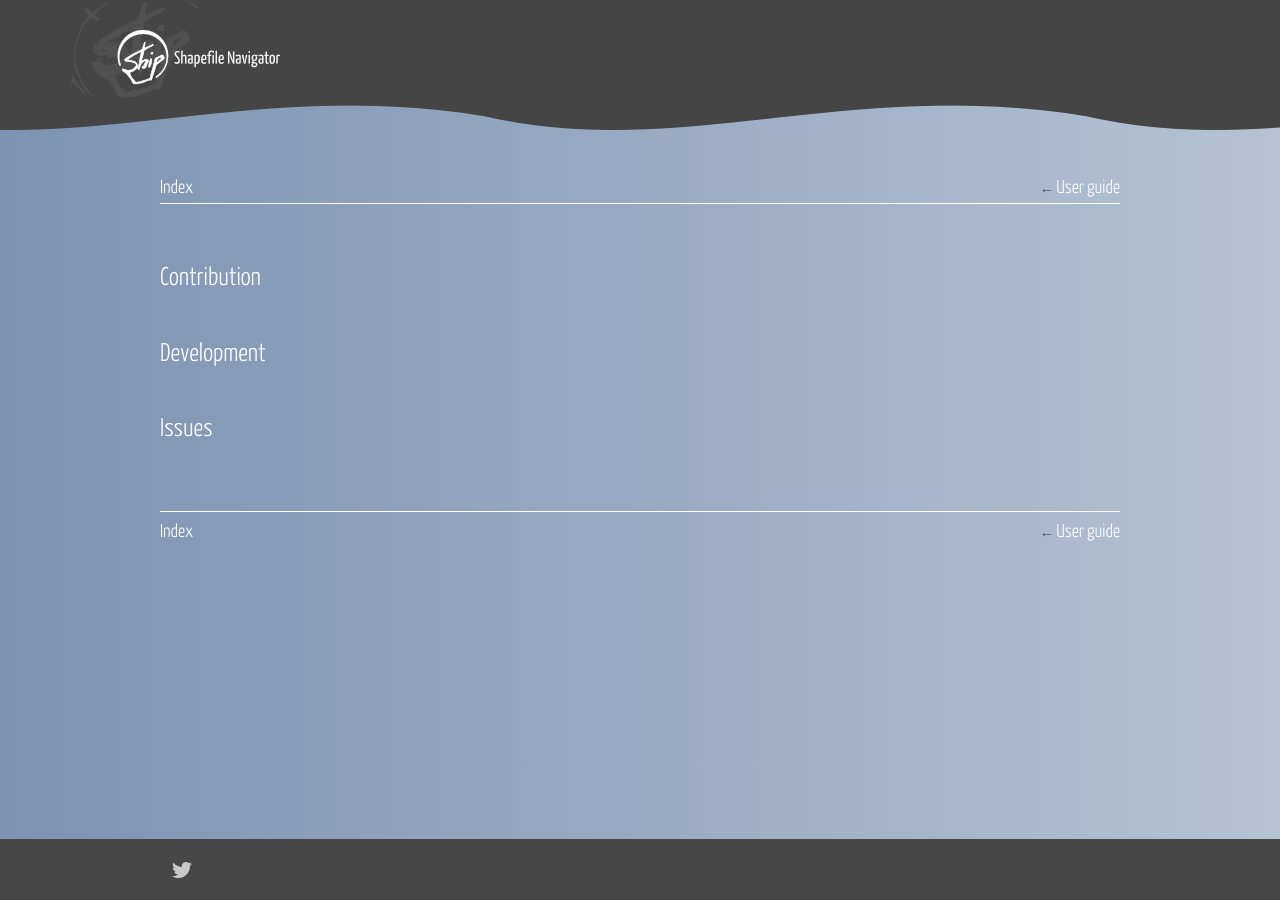
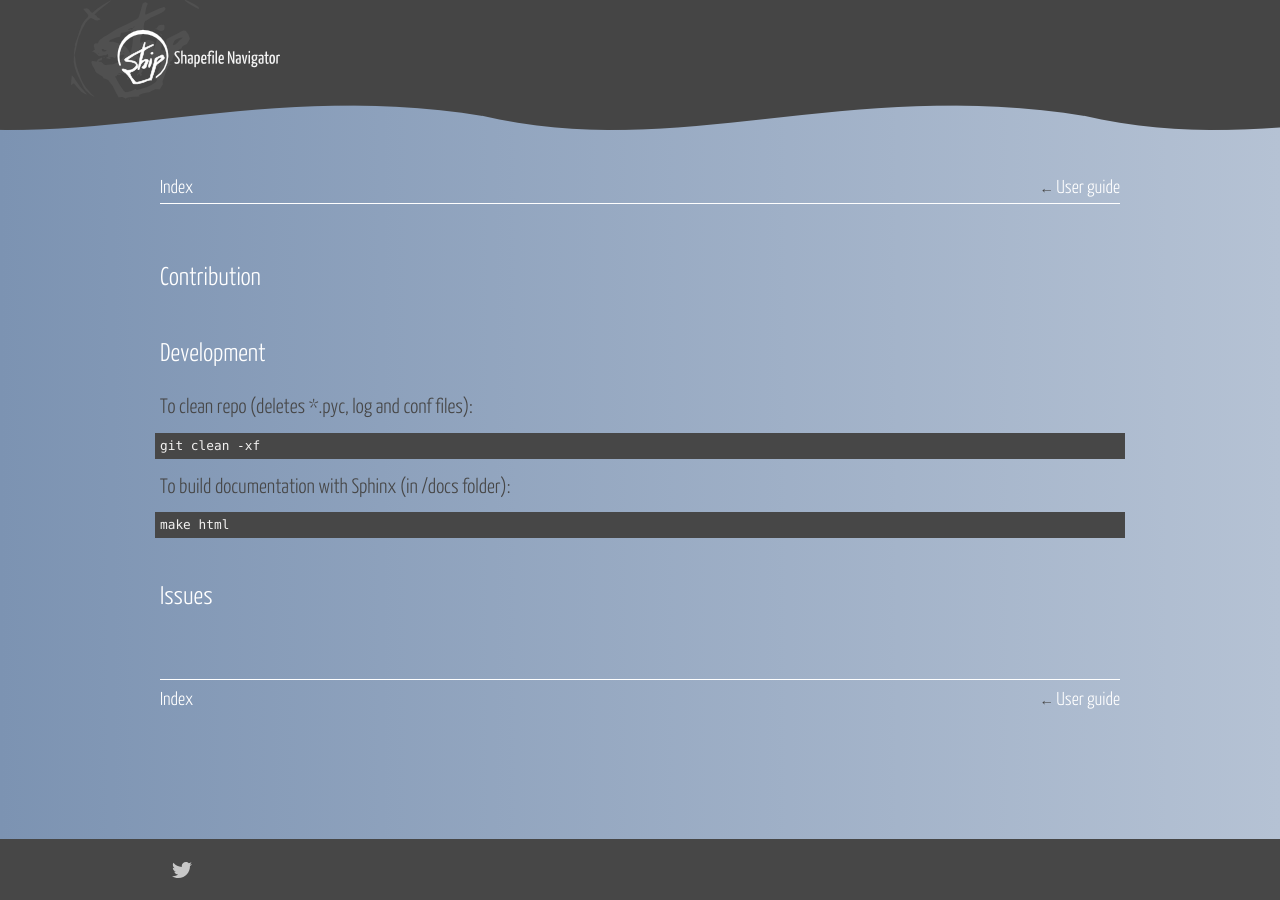
Before and after one commit to shipshp/shipshpfn, a Sphinx documentation site: the page built from docs/contribution.rst, in a window 1280 px wide. Built offline with Sphinx 7.4.7, drawn with Linux system fonts in a browser that asks for light colours.

Commit message:
Adds some content and minor changes to documentation.
- README: updates readthedocs urls, project info as table.
- docs contribution: adds notes to clean repo and build docs.
- docs installation: adds comments about setup.

```diff
--- a/docs/contribution.rst
+++ b/docs/contribution.rst
@@ -9,6 +9,20 @@ Contribution
 Development
 ===========
 
+To clean repo (deletes \*.pyc, log and conf files):
+
+.. code-block:: bash
+
+	git clean -xf
+
+
+To build documentation with Sphinx (in /docs folder):
+
+.. code-block:: bash
+
+	make html
+
+
 
 Issues
 ======
--- a/docs/installation.rst
+++ b/docs/installation.rst
@@ -99,6 +99,8 @@ In this way you may also have access to the latest development state of the appl
 Python distutils/setup tools
 ============================
 
+.. Not to install: "python setup.py install"
+.. Source distribution OK: "python setup.py sdist"
 
 
 Virtual environments
```
Also changed, not shown: README.rst (+36 -5 lines), 11 other files.
